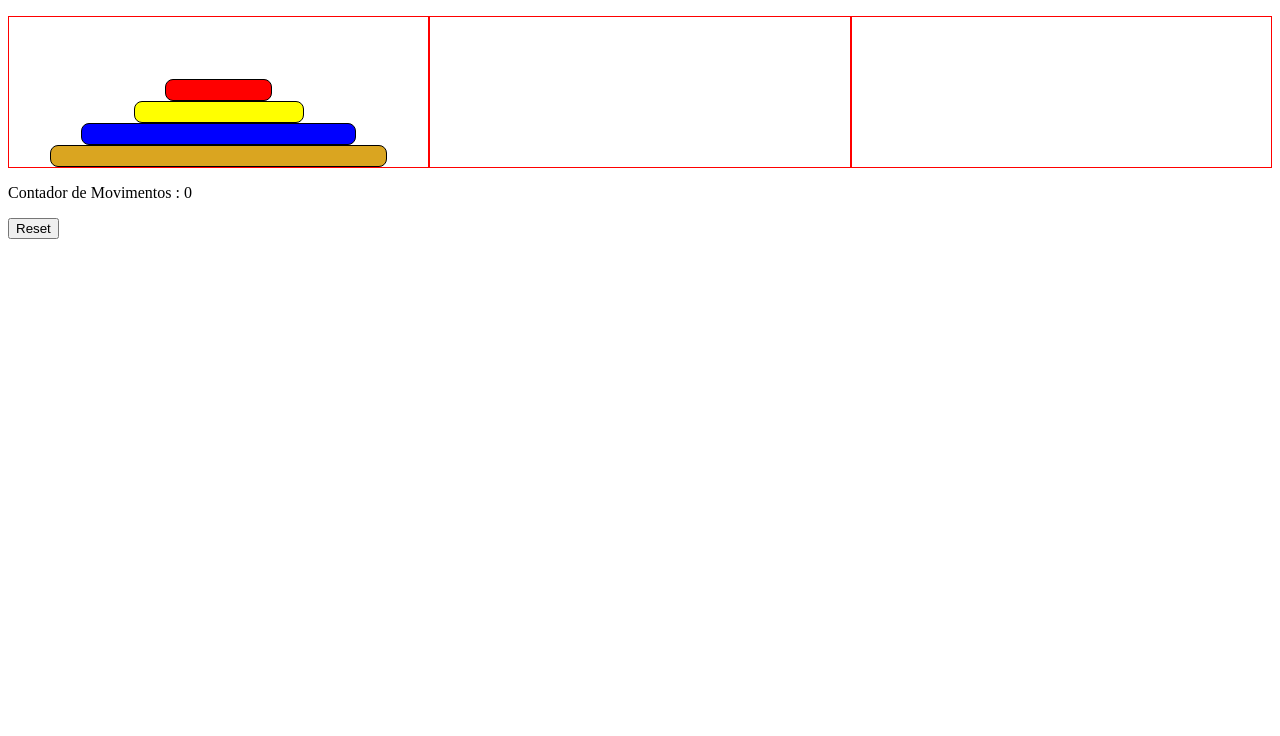
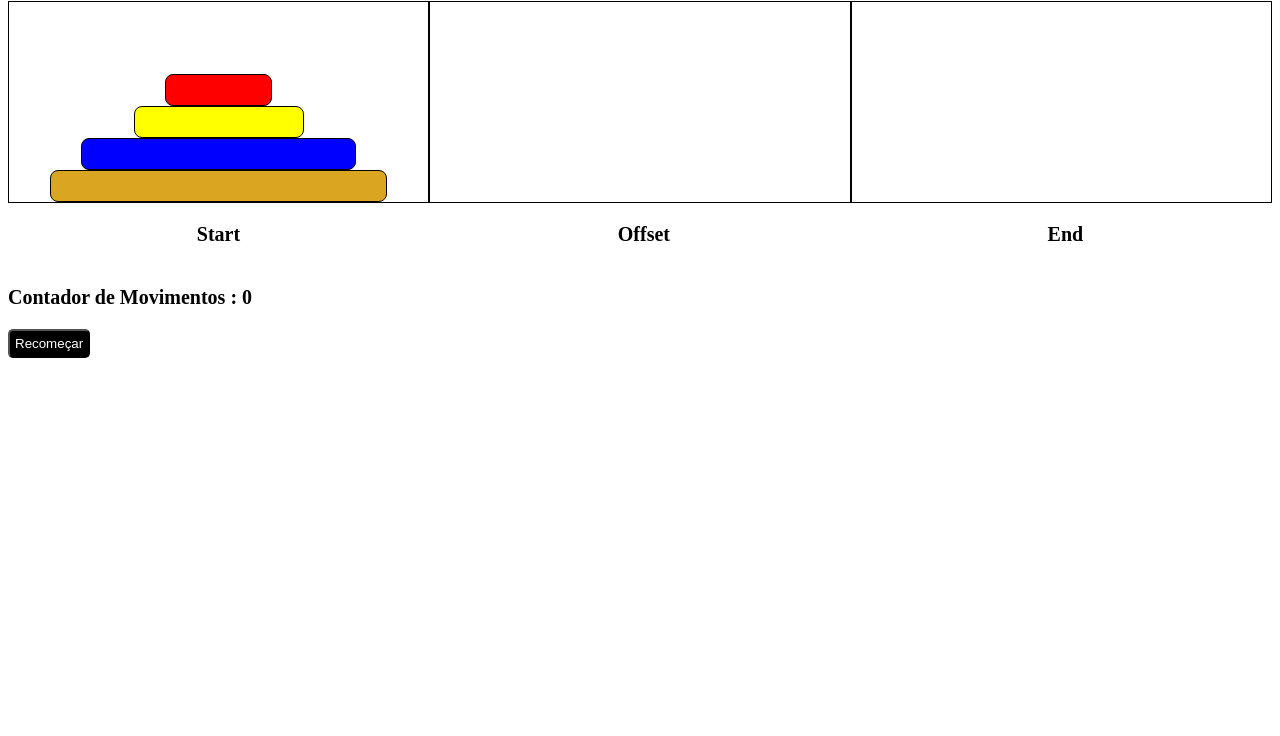
Before and after one commit to Kenzie-Academy-Brasil-Developers/m2-entrega-torre-de-hanoi-sprint-1a-andersonrvr, a plain HTML site: page index.html in a window 1280 px wide. Shown: the part 64-800 px from the top of the page. Drawn offline with Linux system fonts and the light colour scheme.

Commit message:
estilizacao feita

```diff
--- a/index.html
+++ b/index.html
@@ -14,10 +14,14 @@
     <main>
         <p id='victory'></p>
         <section class="main-block"></section>
-    </main>
+        <section class='names'>
+            <p>Start</p>
+            <p>Offset</p>
+            <p>End</p>
+        </section>
     <p id='counter'>Contador de Movimentos : <span id='count'></span></p>
-    <button id="reset">Reset</button>
-
+    <button id="reset">Recomeçar</button>
+</main>
     <script src="./src/main.js"></script>
 </body>
 </html>
--- a/src/main.js
+++ b/src/main.js
@@ -8,11 +8,13 @@ disk3.classList.add('third-disk')
 let disk4 = document.createElement('div')
 disk4.classList.add('fourth-disk')
 
+
 let mainBlock = document.querySelector('.main-block')
 //selecionando blocos que os discos podem ''flutuar''
 let block1 = document.createElement('section')
 block1.classList.add('block')
 block1.classList.add('first-block')
+
 
 mainBlock.appendChild(block1)
 let block2 = document.createElement('section')
@@ -77,4 +79,5 @@ resetBtn.addEventListener('click', function(){
     block1.appendChild(disk1)
     count = 0
     countNum.innerHTML = count
+    victory.innerHTML = ''
 })
--- a/src/style.css
+++ b/src/style.css
@@ -3,9 +3,9 @@
     justify-content: space-evenly;
 }
 .block {
-    border: 1px solid red;
+    border: 1px solid black;
     width: 33.33333%;
-    height: 150px;
+    height: 110px;
     display: flex;
     flex-direction: column-reverse;
     align-items: center;
@@ -44,3 +44,53 @@
 .selected {
     border: 3px solid green;
 }
+.names {
+    display: flex;
+    justify-content: space-around;
+}
+h1 {
+    text-align: center;
+    font-size: 25px;
+}
+p {
+    font-weight: bold;
+}
+button {
+    padding: 3px;
+    color: white;
+    background-color: rgb(49, 49, 49);
+    border-radius: 5px;
+}
+#victory {
+    color: green;
+}
+@media (min-width:768px) {
+    .block {
+        height: 150px;
+    }
+}
+@media (min-width:1024px){
+    .block {
+        height: 200px;
+    }
+    .first-disk {
+        height: 30px;
+    }
+    .second-disk {
+        height: 30px;
+    }
+    .third-disk {
+        height: 30px;
+    }
+    .fourth-disk {
+        height: 30px;
+    }
+    p {
+        font-size: 20px;
+    }
+    button {
+        padding: 5px;
+        color: white;
+        background-color: black;
+    }
+}
```
